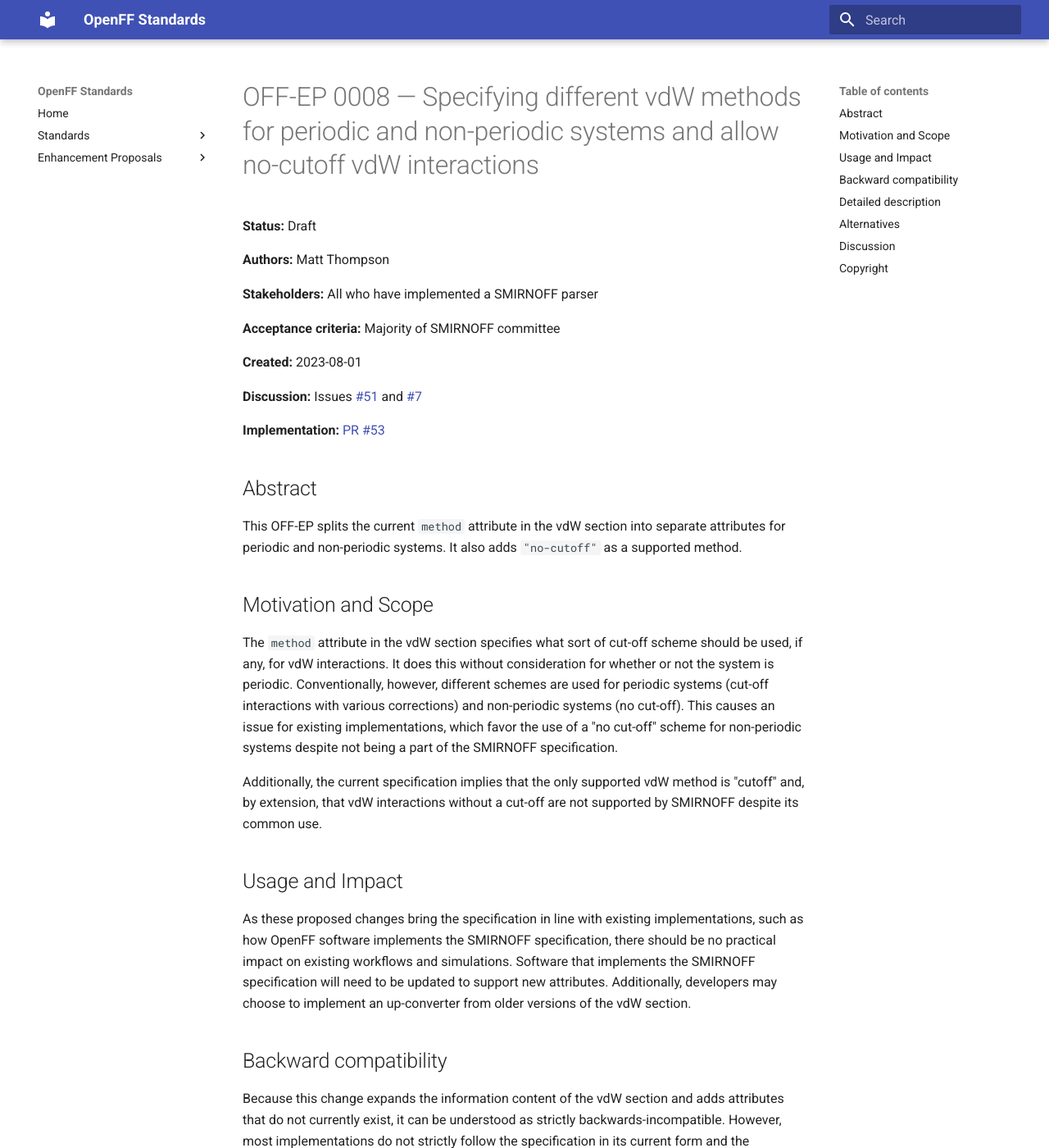
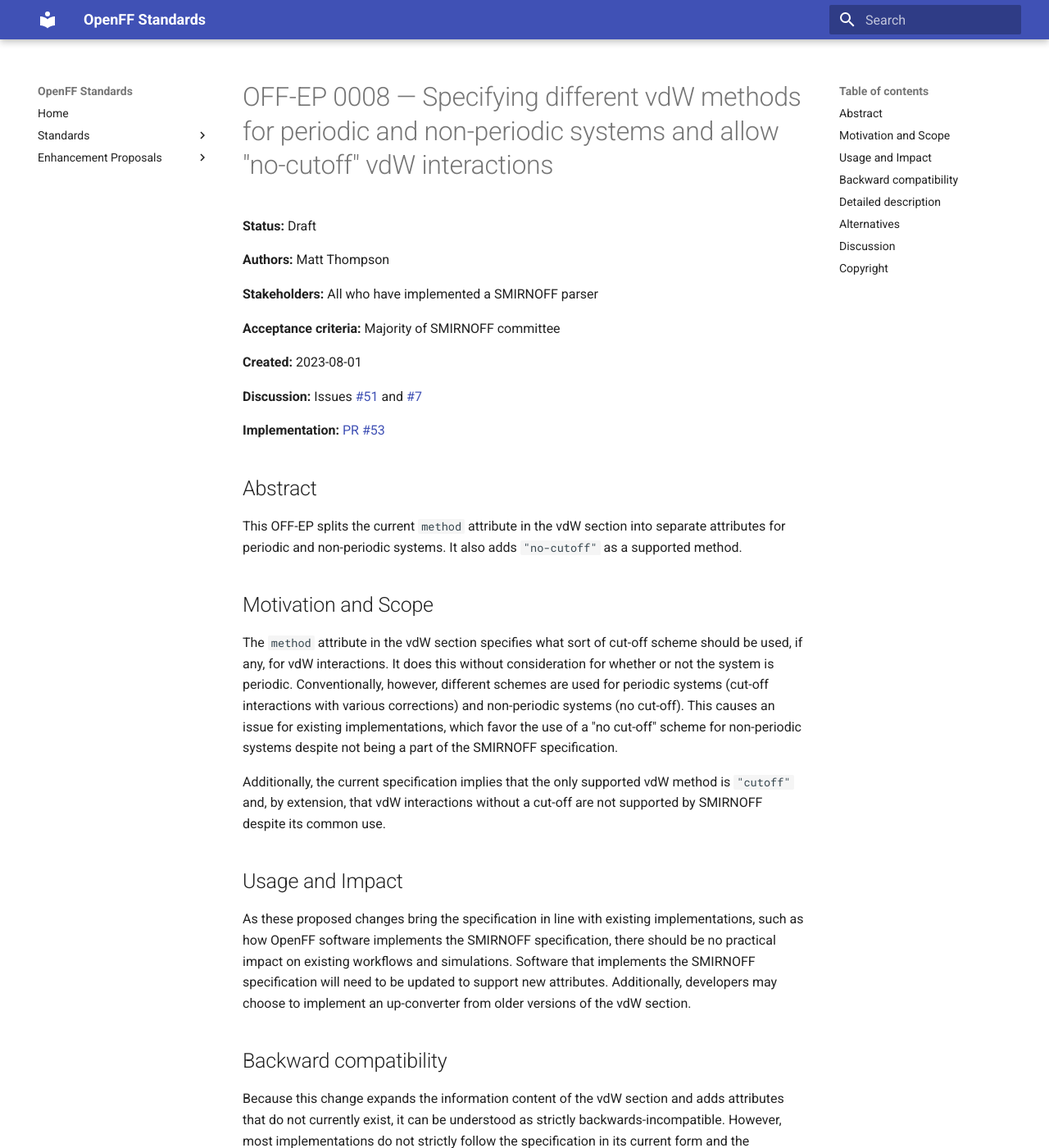
Before and after one commit to openforcefield/standards, an MkDocs documentation site: the page built from docs/enhancement-proposals/off-ep-0008.md, in a window 1280 px wide and 1400 px high. Shown: the whole window at 82% size. Built offline with MkDocs 1.6.1 and Material for MkDocs 9.7.7, drawn with Linux system fonts in a browser that asks for light colours; some of the changed text lies outside the part shown.

Commit message:
More cleanup

```diff
--- a/docs/enhancement-proposals/off-ep-0008.md
+++ b/docs/enhancement-proposals/off-ep-0008.md
@@ -1,4 +1,4 @@
-# OFF-EP 0008 — Specifying different vdW methods for periodic and non-periodic systems and allow no-cutoff vdW interactions
+# OFF-EP 0008 — Specifying different vdW methods for periodic and non-periodic systems and allow "no-cutoff" vdW interactions
 
 **Status:** Draft
 
@@ -27,7 +27,7 @@ different schemes are used for periodic systems (cut-off interactions with vario
 systems (no cut-off). This causes an issue for existing implementations, which favor the use of a "no cut-off" scheme
 for non-periodic systems despite not being a part of the SMIRNOFF specification.
 
-Additionally, the current specification implies that the only supported vdW method is "cutoff" and, by extension, that vdW
+Additionally, the current specification implies that the only supported vdW method is `"cutoff"` and, by extension, that vdW
 interactions without a cut-off are not supported by SMIRNOFF despite its common use.
 
 ## Usage and Impact
@@ -57,7 +57,7 @@ Either `periodic_method` or `nonperiodic_method` can take the following values:
 * `"cutoff"`: The vdW interaction is truncated at a distance specified by the `cutoff` attribute.
 * `"no-cutoff"`: The vdW interaction is not truncated.
 
-The default values, and the implied up-conversion from `method="cutoff"` of version 0.3, are `periodic_method="cutoff`
+The default values, and the implied up-conversion from `method="cutoff"` of version 0.3, are `periodic_method="cutoff"`
 and `nonperiodic_method="no-cutoff"`.
 
 Other attributes in the vdW section, such as `potential`, are not affected.
```
